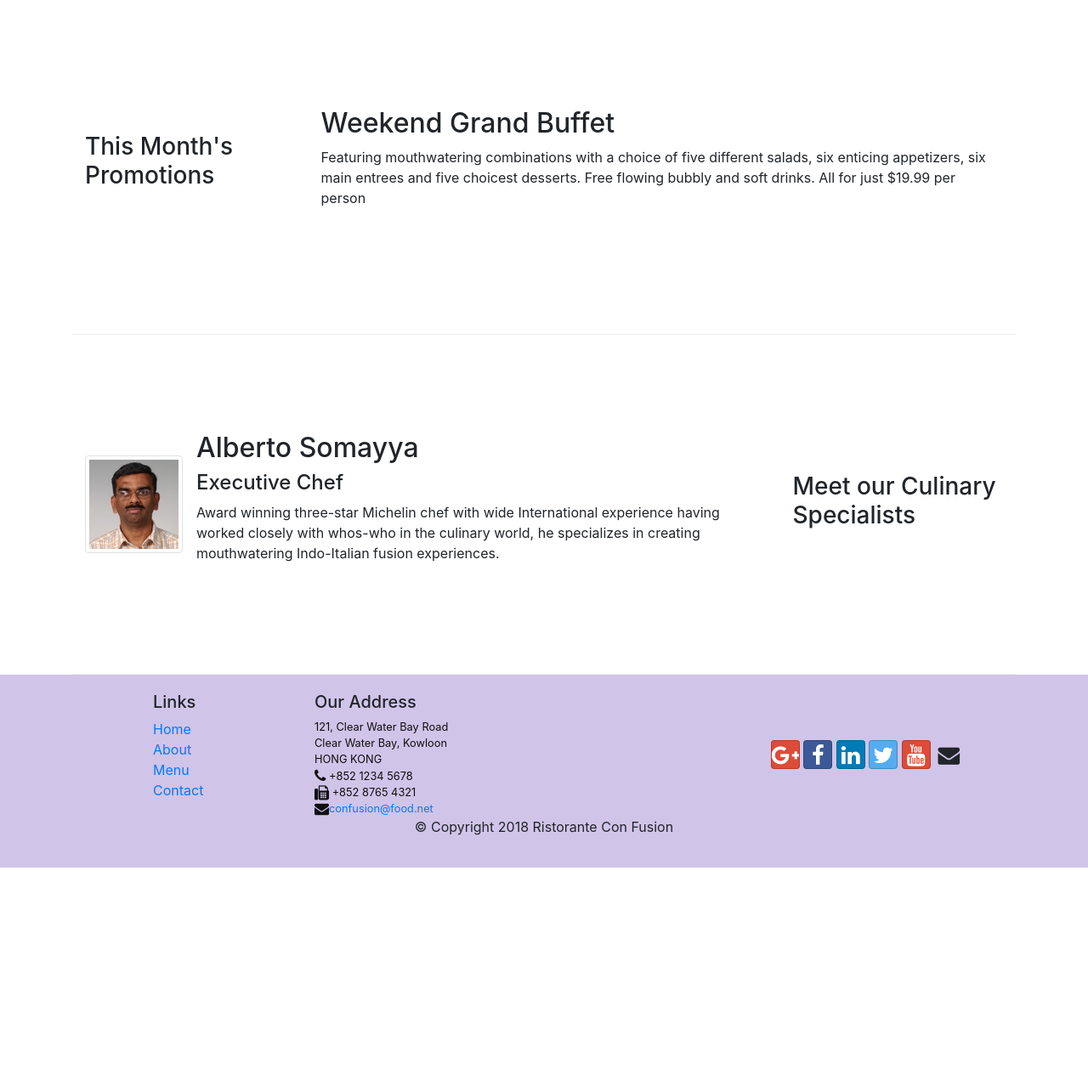
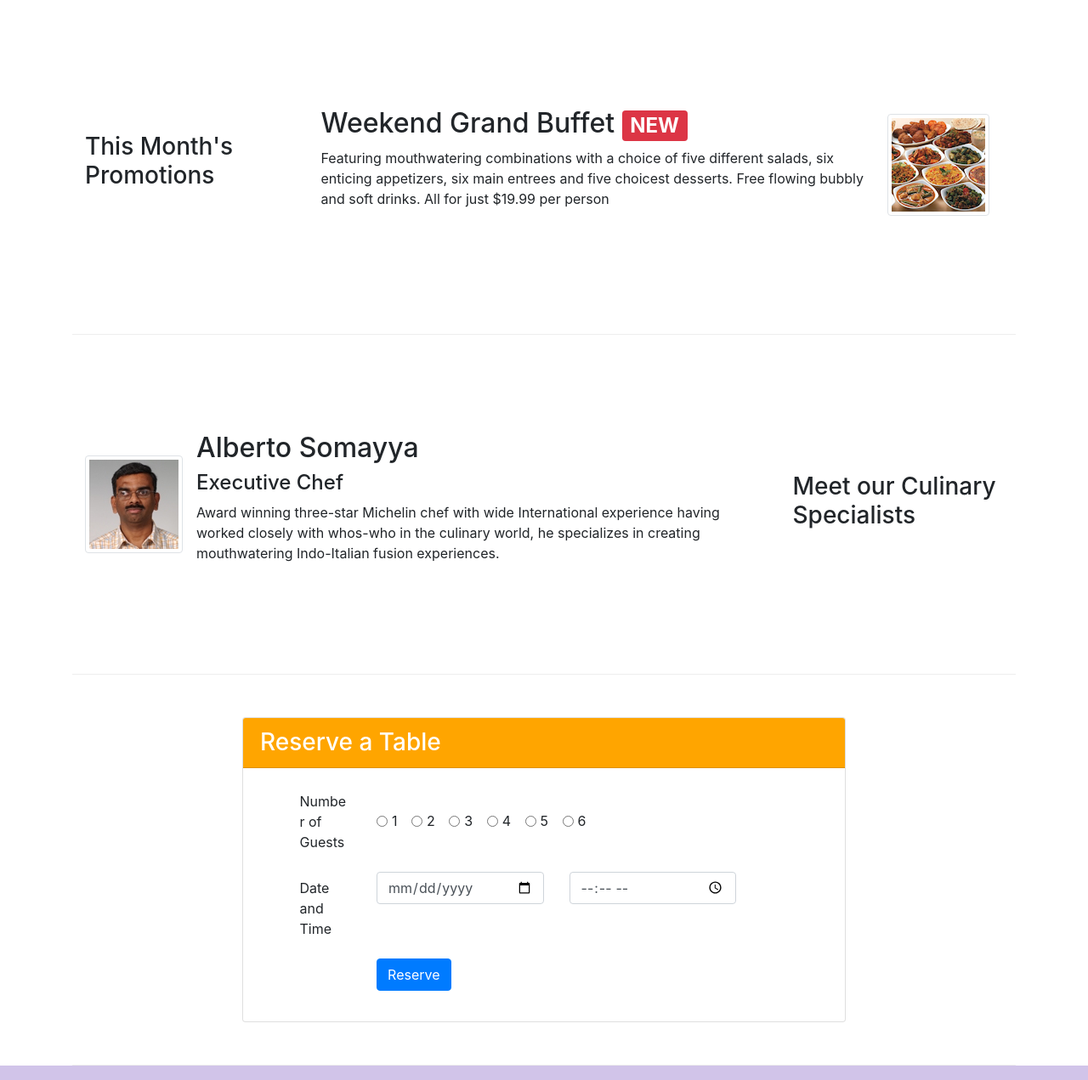
Before and after one commit to yashw22/conFusion, a website: page index.html in a window 1280 px wide. Shown: the part 740-2011 px from the top of the page at 85% size. Before the commit the page ends 1761 px from the top, so only its background shows below. Drawn offline with nearby package versions, Linux system fonts and the light colour scheme.

Commit message:
assignment 2

```diff
--- a/index.html
+++ b/index.html
@@ -11,7 +11,7 @@
     <link rel="stylesheet" href="node_modules/bootstrap/dist/css/bootstrap.min.css"/>
     <link rel="stylesheet" href="node_modules/font-awesome/css/font-awesome.min.css"/>
     <link rel="stylesheet" href="node_modules/bootstrap-social/bootstrap-social.css"/>
-    <link rel="stylesheet" href="css/styles.css" />
+    <link rel="stylesheet" href="css/styles.css"/>
 </head>
 
 <body>
@@ -42,8 +42,11 @@
                             senses!
                         </p>
                     </div>
-                    <div class="col-12 col-sm align-self-center">
+                    <div class="col-12 col-sm-3 align-self-center">
                         <img src="img/logo.png" class="img-fluid">
+                    </div>
+                    <div class="col-12 col-sm-3 align-self-center">
+                        <a class="d-block btn" href="#reserveTable" style="background-color: orange;">Reserve Table</a>
                     </div>
                 </div>
             </div>
@@ -77,11 +80,19 @@
                     <h3>This Month's Promotions</h3>
                 </div>
                 <div class="col col-sm col-md">
-                    <h2>Weekend Grand Buffet</h2>
-                    <p class="d-none d-sm-block">
-                        Featuring mouthwatering combinations with a choice of five different salads, six enticing appetizers, six main
-                        entrees and five choicest desserts. Free flowing bubbly and soft drinks. All for just $19.99 per person
-                    </p>
+                    <div class="media">
+                        <div class="media-body">
+                            <h2>
+                                Weekend Grand Buffet
+                                <span class="badge badge-danger">NEW</span>
+                            </h2>
+                            <p class="d-none d-sm-block">
+                                Featuring mouthwatering combinations with a choice of five different salads, six enticing appetizers, six main
+                                entrees and five choicest desserts. Free flowing bubbly and soft drinks. All for just $19.99 per person
+                            </p>
+                        </div>
+                        <img class="d-flex mr-3 img-thumbnail align-self-center" src="img/buffet.png" alt="buffet">
+                    </div>
                 </div>
             </div>
 
@@ -102,6 +113,70 @@
                         </div>
                     </div>
                 </div>
+            </div>
+
+            <div class="row row-content align-items-center" id="reserveTable">
+                <div class="col-sm-2"></div>
+                <div class="col-12 col-sm-8">
+                    <div class="card">
+                        <h3 class="card-header text-white" style="background-color: orange;">Reserve a Table</h3>
+                        <div class="row">
+                            <div class="card-body col-md-9 offset-md-1">
+                                <form>
+                                    <div class="form-group row">
+                                        <label for="no_of_guests" class="col-md-2 col-form-label">Number of Guests</label>
+                                        <div class="col-md-10 align-self-center">
+                                            <div class="form-check form-check-inline">
+                                                <input type="radio" class="form-check-input" name="no_of_guests" id="guests-1" value="1">
+                                                <label class="form-check-label" for="guests-1">1</label>
+                                            </div>
+                                            <div class="form-check form-check-inline">
+                                                <input type="radio" class="form-check-input" name="no_of_guests" id="guests-2" value="2">
+                                                <label class="form-check-label" for="guests-2">2</label>
+                                            </div>
+                                            <div class="form-check form-check-inline">
+                                                <input type="radio" class="form-check-input" name="no_of_guests" id="guests-3" value="3">
+                                                <label class="form-check-label" for="guests-3">3</label>
+                                            </div>
+                                            <div class="form-check form-check-inline">
+                                                <input type="radio" class="form-check-input" name="no_of_guests" id="guests-4" value="4">
+                                                <label class="form-check-label" for="guests-4">4</label>
+                                            </div>
+                                            <div class="form-check form-check-inline">
+                                                <input type="radio" class="form-check-input" name="no_of_guests" id="guests-5" value="5">
+                                                <label class="form-check-label" for="guests-5">5</label>
+                                            </div>
+                                            <div class="form-check form-check-inline">
+                                                <input type="radio" class="form-check-input" name="no_of_guests" id="guests-6" value="6">
+                                                <label class="form-check-label" for="guests-6">6</label>
+                                            </div>
+                                        </div>
+                                    </div>
+
+                                    <div class="form-group row">
+                                        <label for="time" class="col-12 col-md-2 col-form-label">Date and Time</label>
+                                        <div class="col-12 col-md-5">
+                                            <input type="date" class="form-control" id="date" name="date">
+                                        </div>
+                                        <div class="col-12 col-md-5">
+                                            <input type="time" class="form-control" id="time" name="time">
+                                        </div>
+                                    </div>
+
+                                    <div class="form-group row">
+                                        <div class="offset-md-2 col-md-10">
+                                            <button type="submit" class="btn btn-primary">Reserve</button>
+                                        </div>
+                                    </div>
+
+                                </form>
+                            </div>
+                            <div class="col-md-2"></div>
+                        </div>
+
+                    </div>
+                </div>
+                <div class="col-sm-2"></div>
             </div>
     </div>
 
```
Also changed, not shown: aboutus.html (+1 -5 lines), contactus.html (+0 -1 lines).
